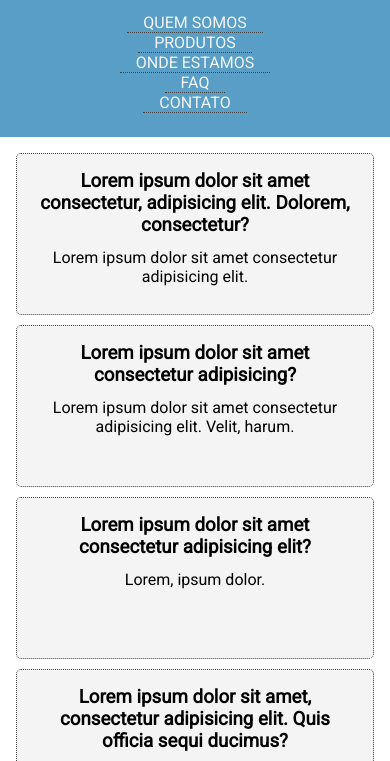
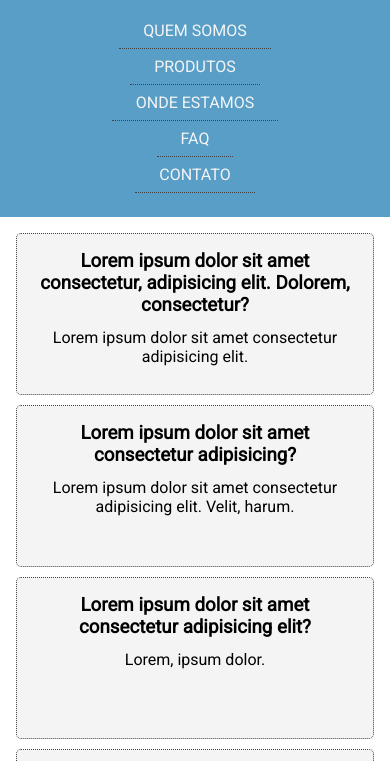
Before and after one commit to future4code/sagan-4comfort, a plain HTML site: page faq.html in a window 390 px wide. Shown: the part 47-808 px from the top of the page. Drawn offline with Linux system fonts and the light colour scheme.

Commit message:
Adicionar margin

```diff
--- a/css/faq.css
+++ b/css/faq.css
@@ -156,6 +156,7 @@ img {
   }
   #navbar ul li {
   border-bottom: 1px dotted #444;
+  padding: 0.5rem;
   }
 
   #main-content {
--- a/css/produtos.css
+++ b/css/produtos.css
@@ -162,6 +162,7 @@ img {
   }
   #navbar ul li {
   border-bottom: 1px dotted #444;
+  padding: 0.5rem;
   }
 
   #main-content {
```
